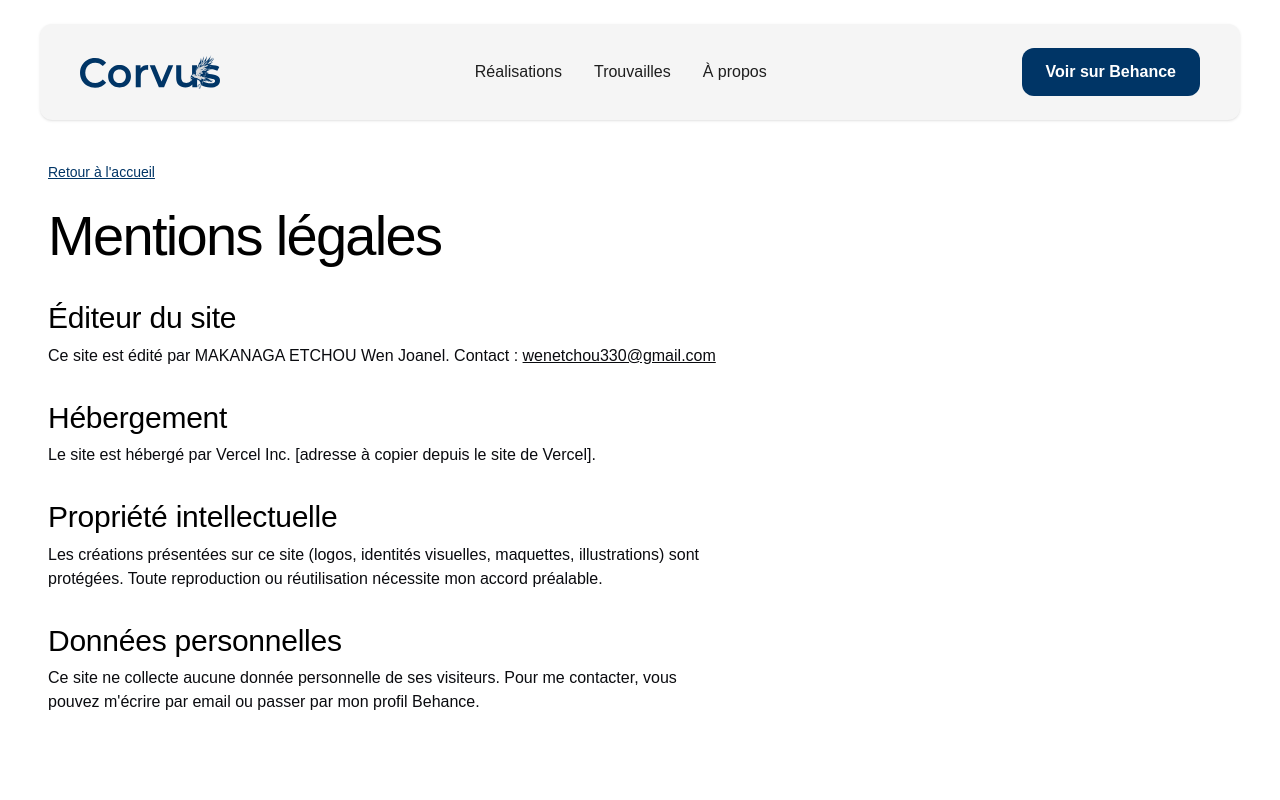
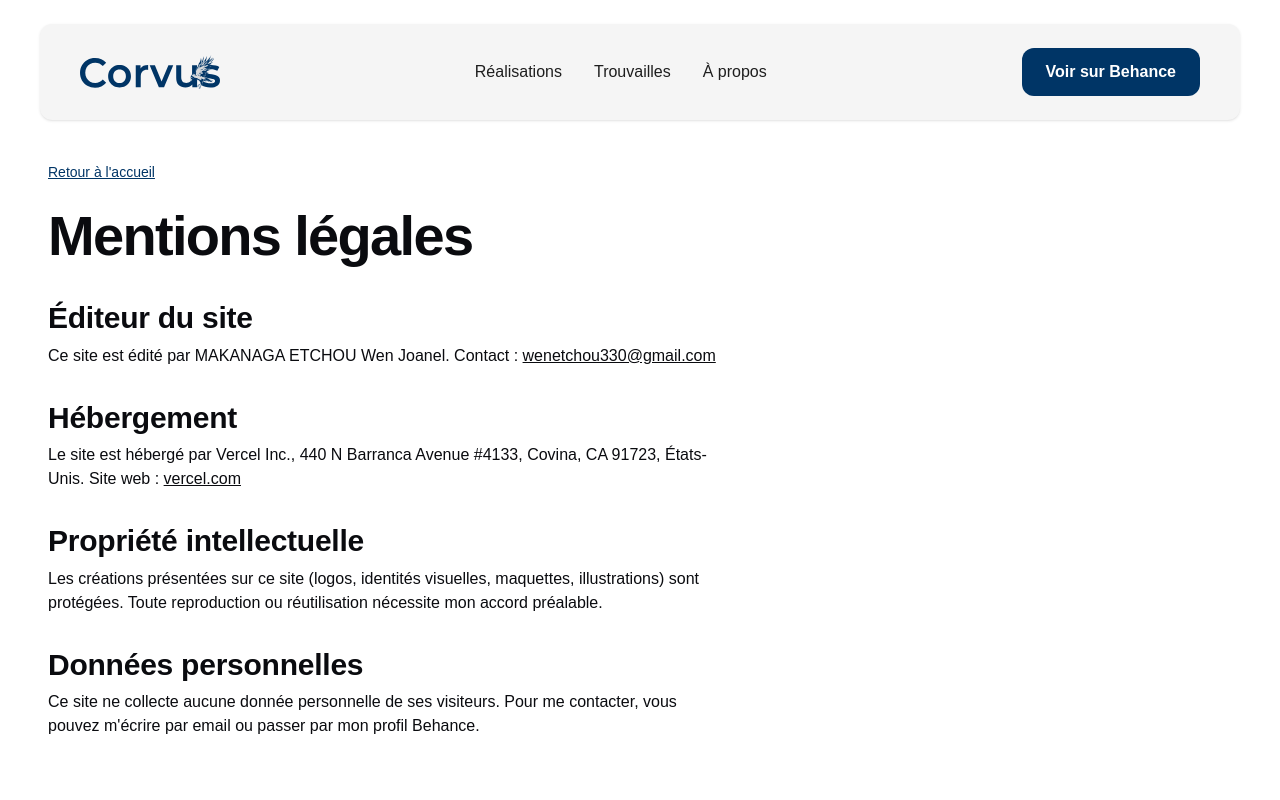
Before and after one commit to Wen360-lab/corvus, a Next.js app: page /mentions-legales in a window 1280 px wide. Shown: the top 800 px of the page. Built offline with nearby package versions, Linux system fonts and the light colour scheme.

Commit message:
Correctif des infos de l'hébergeur

```diff
--- a/app/mentions-legales/page.tsx
+++ b/app/mentions-legales/page.tsx
@@ -8,11 +8,11 @@ export default function MentionsLegales() {
     return (
         <main className="px-3 pt-40 pb-16 md:px-12 md:pt-40 md:pb-24">
             <Link href="/" className="text-sm underline text-navy">Retour à l&apos;accueil</Link>
-            <h1 className="text-black font-medium">Mentions légales</h1>
+            <h1 className="text-charbon font-semibold">Mentions légales</h1>
 
             <div className="mt-8 flex max-w-2xl flex-col gap-8 text-sm text-charbon md:text-base">
                 <section>
-                    <h2 className="text-black font-medium">Éditeur du site</h2>
+                    <h2 className="text-charbon font-semibold">Éditeur du site</h2>
                     <p className="mt-2">
                         Ce site est édité par MAKANAGA ETCHOU Wen Joanel.
                         Contact : <a href="mailto:wenetchou330@gmail.com" className="underline">wenetchou330@gmail.com</a>
@@ -20,14 +20,23 @@ export default function MentionsLegales() {
                 </section>
 
                 <section>
-                    <h2 className="text-black font-medium">Hébergement</h2>
+                    <h2 className="text-charbon font-semibold">Hébergement</h2>
                     <p className="mt-2">
-                        Le site est hébergé par Vercel Inc. [adresse à copier depuis le site de Vercel].
+                        Le site est hébergé par Vercel Inc., 440 N Barranca Avenue #4133, Covina, CA 91723, États-Unis.
+                        Site web :{" "}
+                        <a
+                            href="https://vercel.com"
+                            target="_blank"
+                            rel="noopener noreferrer"
+                            className="underline"
+                        >
+                            vercel.com
+                        </a>
                     </p>
                 </section>
 
                 <section>
-                    <h2 className="text-black font-medium">Propriété intellectuelle</h2>
+                    <h2 className="text-charbon font-semibold">Propriété intellectuelle</h2>
                     <p className="mt-2">
                         Les créations présentées sur ce site (logos, identités visuelles, maquettes,
                         illustrations) sont protégées. Toute reproduction ou réutilisation nécessite
@@ -36,7 +45,7 @@ export default function MentionsLegales() {
                 </section>
 
                 <section>
-                    <h2 className="text-black font-medium">Données personnelles</h2>
+                    <h2 className="text-charbon font-semibold">Données personnelles</h2>
                     <p className="mt-2">
                         Ce site ne collecte aucune donnée personnelle de ses visiteurs. Pour me
                         contacter, vous pouvez m&apos;écrire par email ou passer par mon profil Behance.
```
